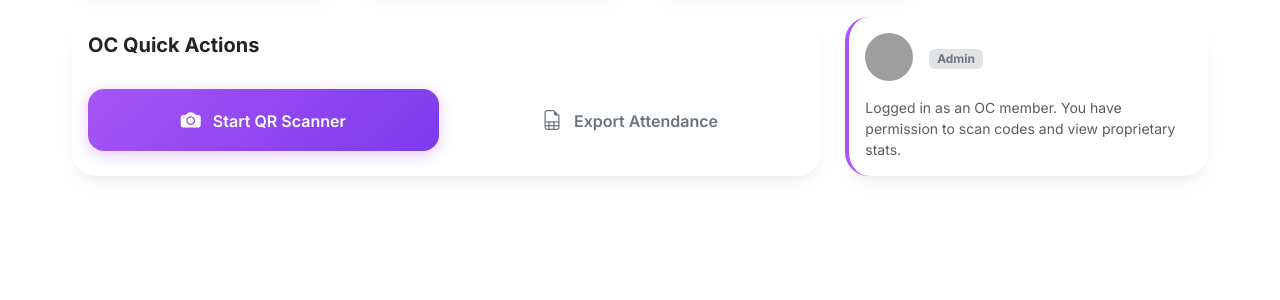
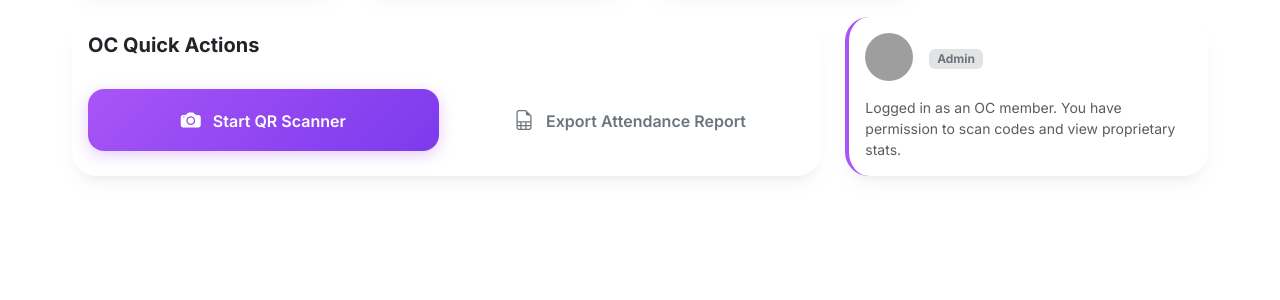
Before and after one commit to fossuok/qr.fossuok.org, a FastAPI app: template templates/dashboard.html in a window 1280 px wide. Shown: the part 374-674 px from the top of the page. Run offline with FastAPI, Linux system fonts and the light colour scheme; the template is opened without the code that fills it, so the values that code supplies are empty; parts of the project's set-up code (start-up, migrations or seed data) failed here and were passed over; grey boxes are pictures that could not be loaded.

Commit message:
feat: attendance report added to admin dashboard

```diff
--- a/templates/dashboard.html
+++ b/templates/dashboard.html
@@ -60,10 +60,10 @@
                         </a>
                     </div>
                     <div class="col-sm-6">
-                        <button class="btn btn-outline-secondary w-100 py-3" onclick="alert('Report generation coming soon!')">
+                        <a href="/admin/export-attendance" class="btn btn-outline-secondary w-100 py-3">
                             <i class="bi bi-file-earmark-spreadsheet me-2 fs-5"></i>
-                            Export Attendance
-                        </button>
+                            Export Attendance Report
+                        </a>
                     </div>
                 </div>
             </div>
```
